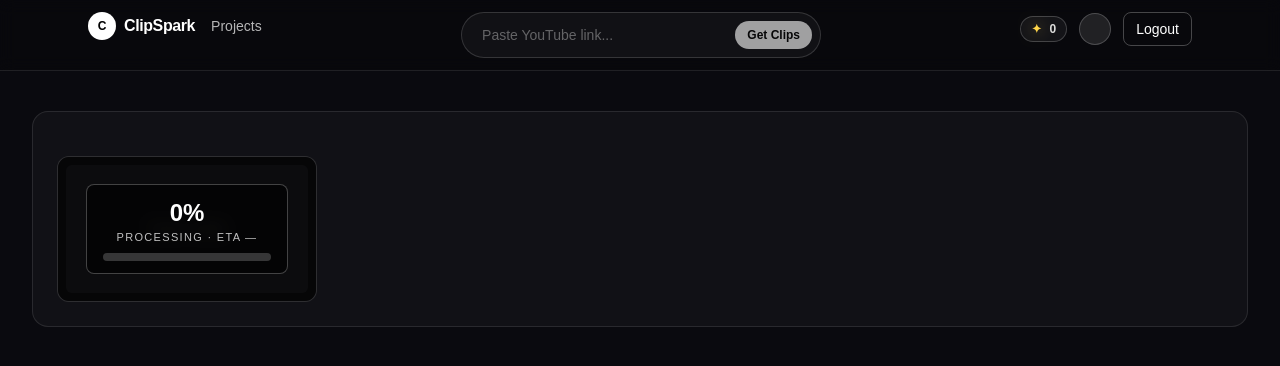
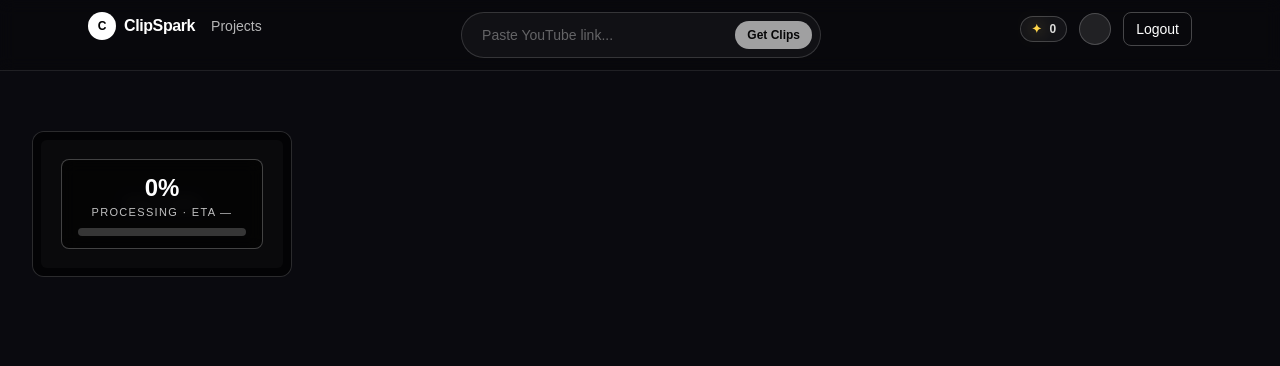
Before and after one commit to Duychinni/animecut, a Next.js app: page /dashboard/projects/1 in a window 1280 px wide. Shown: the top 366 px of the page. Built offline with nearby package versions, Linux system fonts and the light colour scheme; no server answers; the database is empty.

Commit message:
Remove outer box around project reels section

```diff
--- a/app/dashboard/projects/[projectId]/page.tsx
+++ b/app/dashboard/projects/[projectId]/page.tsx
@@ -82,7 +82,7 @@ export default async function ProjectDetailPage({
 
   return (
     <main className="mx-auto w-full max-w-[2400px] space-y-6 px-8 py-10">
-      <section className="rounded-2xl border border-white/10 bg-white/[0.03] p-6">
+      <section>
         <div className="mt-5 flex flex-wrap gap-3">
           <PipelineRunner projectId={projectId} autoStart={autoStart} />
         </div>
```
